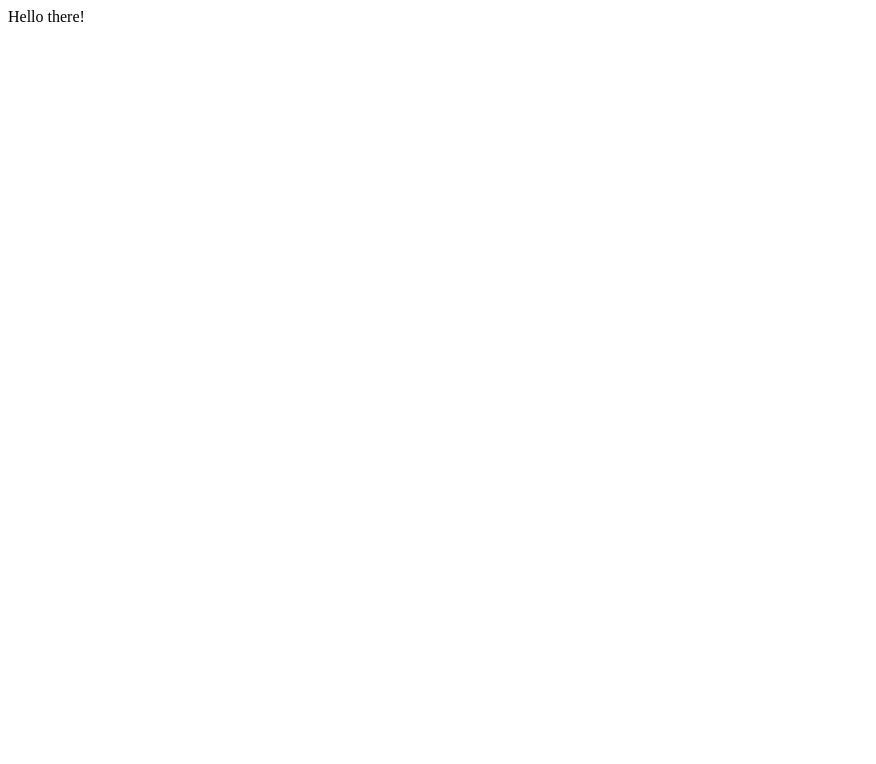
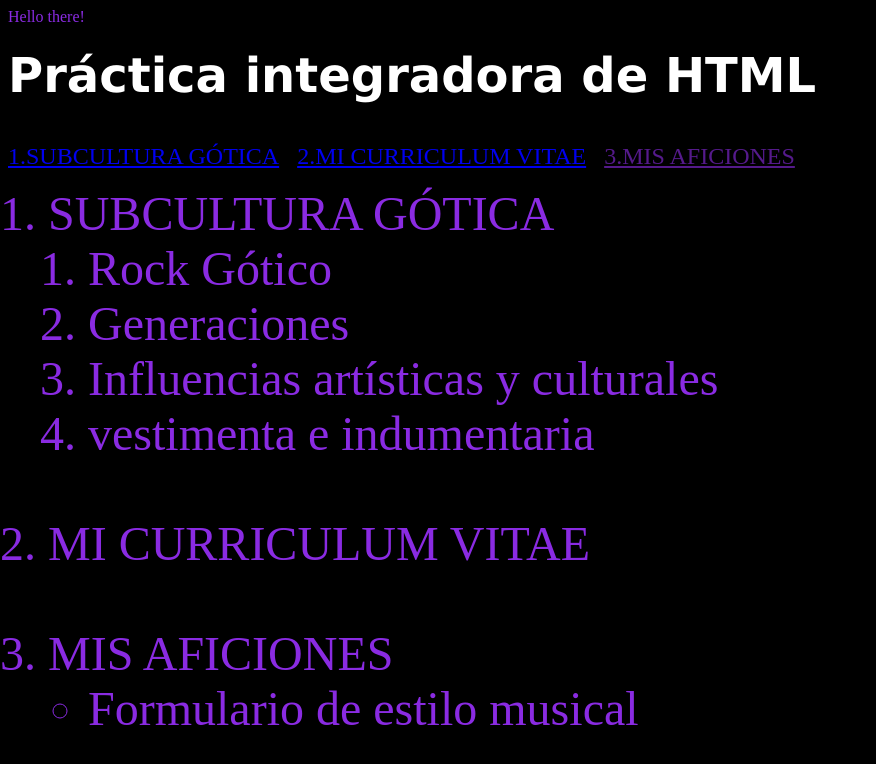
Before and after one commit to gerardog2011/ED_git_test, a plain HTML site: page index.html in a window 1280 px wide. Shown: the whole page, without its empty margins (0-876 px from the left). Drawn offline with Linux system fonts and the light colour scheme.

Commit message:
Modificacion index.html

```diff
--- a/index.html
+++ b/index.html
@@ -1 +1,35 @@
 Hello there!
+<!DOCTYPE HTML>
+<html lang="es">
+<head>
+<meta charset="UTF-8">
+<title>Práctica HTML</title>
+</head>
+<body bgcolor="#000000" style="color: blueviolet">
+
+<h1><font size ="10" face="verdana" color="white">Práctica integradora de HTML</font></h1><br>
+<nav><font size ="5" face="perpetua">
+    <a href="file:///C:/Users/jgs_9/OneDrive/Escritorio/projects/DAW1LM/Pr%C3%A1ctica.html">1.SUBCULTURA GÓTICA</a>&nbsp;&nbsp;
+    <a href="file:///C:/Users/jgs_9/OneDrive/Escritorio/projects/DAW1LM/curr%C3%ADculum%20vitae.html">2.MI CURRICULUM VITAE</a>&nbsp;&nbsp;
+    <a href="">3.MIS AFICIONES</a>
+</font></nav>
+<div id="Índice">
+<ol><font size ="9">
+    <li>SUBCULTURA GÓTICA
+        <ol>
+            <li>Rock Gótico</li>
+            <li>Generaciones</li>
+            <li>Influencias artísticas y culturales </li>
+            <li>vestimenta e indumentaria</li>
+        </ol>
+    </li><br>
+    <li>MI CURRICULUM VITAE</li><br>
+    <li>MIS AFICIONES</li>
+    <ul>
+        <li>Formulario de estilo musical</li>
+    </ul>
+</font>
+</ol>
+</div>
+</body>
+</html>
```
